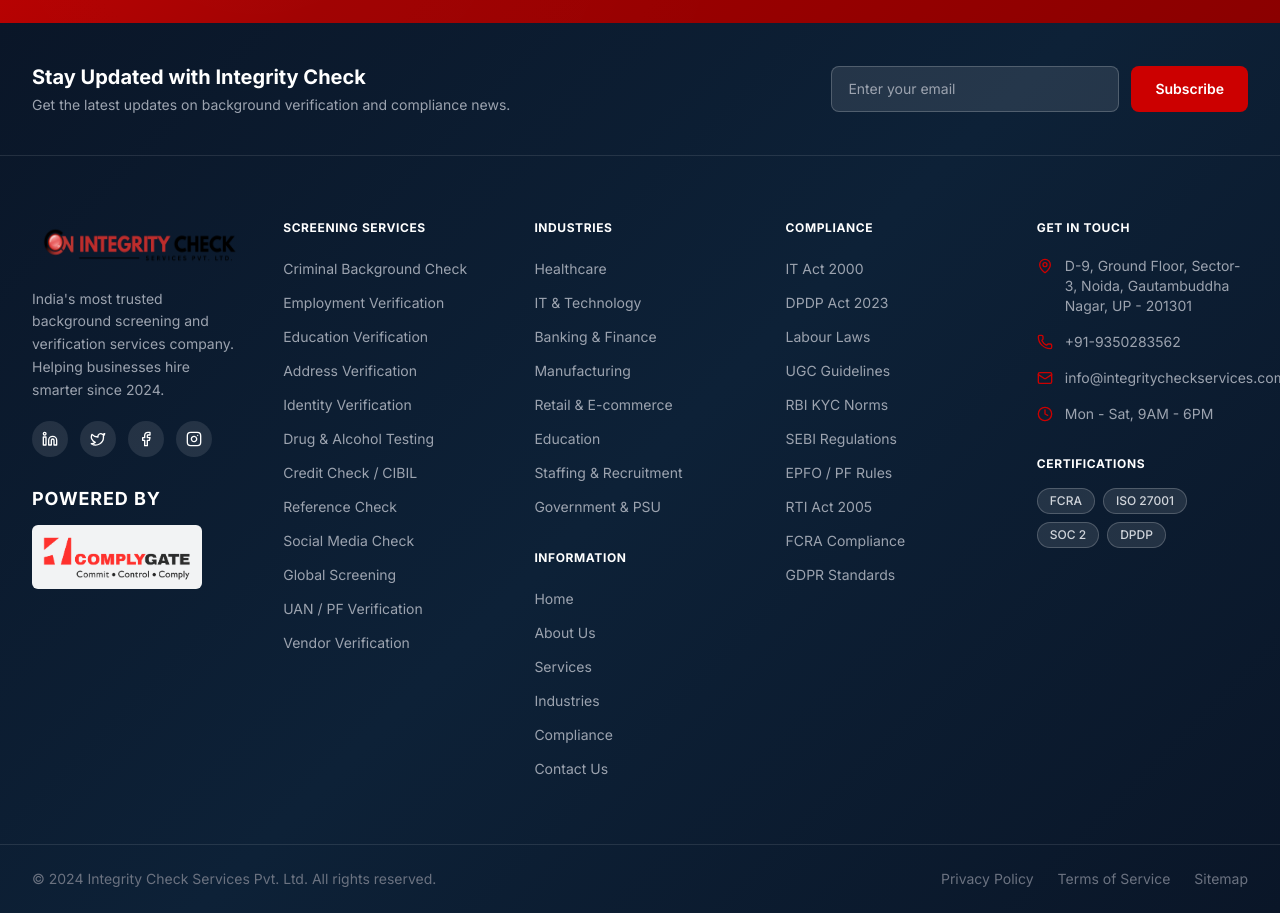
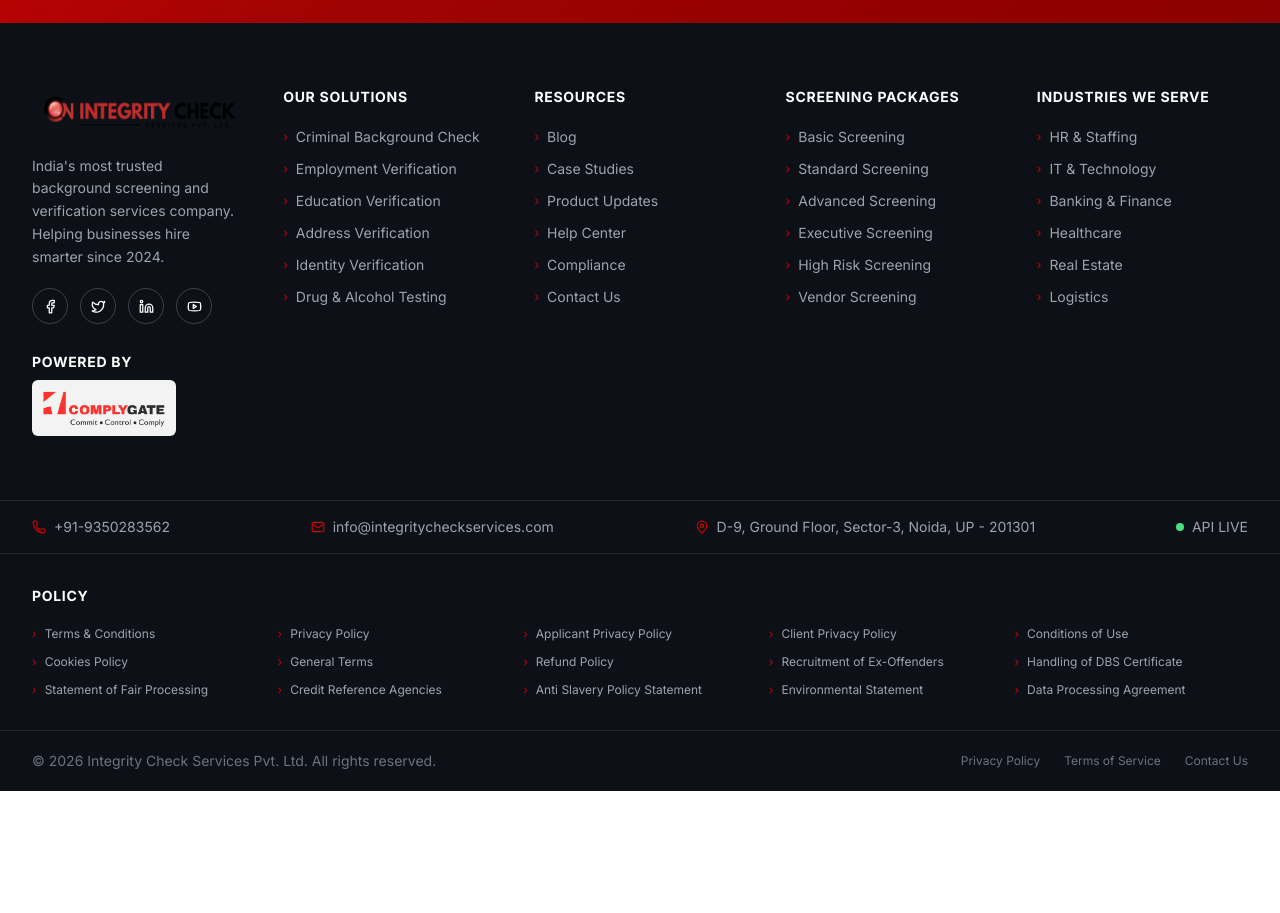
Before and after one commit to sp9935891173s-lgtm/integrity-check-website, a React (Vite) app in the folder app/: page / in a window 1280 px wide. Shown: the part 2600-3513 px from the top of the page. After the commit the page ends 3391 px from the top, so only its background shows below. Built offline with nearby package versions, Linux system fonts and the light colour scheme.

Commit message:
compliance final update

```diff
--- a/app/src/components/Footer.tsx
+++ b/app/src/components/Footer.tsx
@@ -1,72 +1,69 @@
 import { Link } from 'react-router';
-import { MapPin, Phone, Mail, Clock, Linkedin, Twitter, Facebook, Instagram } from 'lucide-react';
+import { MapPin, Phone, Mail, Facebook, Twitter, Linkedin, Youtube } from 'lucide-react';
 
-const screeningLinks = [
+const ourSolutions = [
   { path: '/services', label: 'Criminal Background Check' },
   { path: '/services', label: 'Employment Verification' },
   { path: '/services', label: 'Education Verification' },
   { path: '/services', label: 'Address Verification' },
   { path: '/services', label: 'Identity Verification' },
   { path: '/services', label: 'Drug & Alcohol Testing' },
-  { path: '/services', label: 'Credit Check / CIBIL' },
-  { path: '/services', label: 'Reference Check' },
-  { path: '/services', label: 'Social Media Check' },
-  { path: '/services', label: 'Global Screening' },
-  { path: '/services', label: 'UAN / PF Verification' },
-  { path: '/services', label: 'Vendor Verification' },
 ];
 
-const industryLinks = [
-  { path: '/industries', label: 'Healthcare' },
-  { path: '/industries', label: 'IT & Technology' },
-  { path: '/industries', label: 'Banking & Finance' },
-  { path: '/industries', label: 'Manufacturing' },
-  { path: '/industries', label: 'Retail & E-commerce' },
-  { path: '/industries', label: 'Education' },
-  { path: '/industries', label: 'Staffing & Recruitment' },
-  { path: '/industries', label: 'Government & PSU' },
-];
-
-const informationLinks = [
-  { path: '/', label: 'Home' },
-  { path: '/about', label: 'About Us' },
-  { path: '/services', label: 'Services' },
-  { path: '/industries', label: 'Industries' },
+const resources = [
+  { path: '/', label: 'Blog' },
+  { path: '/', label: 'Case Studies' },
+  { path: '/', label: 'Product Updates' },
+  { path: '/', label: 'Help Center' },
   { path: '/compliance', label: 'Compliance' },
   { path: '/contact', label: 'Contact Us' },
 ];
 
+const screeningPackages = [
+  { path: '/services', label: 'Basic Screening' },
+  { path: '/services', label: 'Standard Screening' },
+  { path: '/services', label: 'Advanced Screening' },
+  { path: '/services', label: 'Executive Screening' },
+  { path: '/services', label: 'High Risk Screening' },
+  { path: '/services', label: 'Vendor Screening' },
+];
+
+const industries = [
+  { path: '/industries', label: 'HR & Staffing' },
+  { path: '/industries', label: 'IT & Technology' },
+  { path: '/industries', label: 'Banking & Finance' },
+  { path: '/industries', label: 'Healthcare' },
+  { path: '/industries', label: 'Real Estate' },
+  { path: '/industries', label: 'Logistics' },
+];
+
+const policyLinks = [
+  'Terms & Conditions',
+  'Privacy Policy',
+  'Applicant Privacy Policy',
+  'Client Privacy Policy',
+  'Conditions of Use',
+  'Cookies Policy',
+  'General Terms',
+  'Refund Policy',
+  'Recruitment of Ex-Offenders',
+  'Handling of DBS Certificate',
+  'Statement of Fair Processing',
+  'Credit Reference Agencies',
+  'Anti Slavery Policy Statement',
+  'Environmental Statement',
+  'Data Processing Agreement',
+];
+
 export default function Footer() {
   return (
-    <footer style={{ background: 'linear-gradient(135deg, #0a1628 0%, #0d2137 50%, #0a1628 100%)' }} className="text-white">
-
-      {/* Newsletter Strip */}
-      <div className="border-b border-white/10">
-        <div className="max-w-7xl mx-auto px-4 sm:px-6 lg:px-8 py-10">
-          <div className="flex flex-col md:flex-row items-center justify-between gap-6">
-            <div>
-              <h3 className="text-xl font-bold text-white mb-1">Stay Updated with Integrity Check</h3>
-              <p className="text-gray-400 text-sm">Get the latest updates on background verification and compliance news.</p>
-            </div>
-            <div className="flex gap-3 w-full md:w-auto">
-              <input
-                type="email"
-                placeholder="Enter your email"
-                className="flex-1 md:w-72 px-4 py-3 rounded-lg bg-white/10 border border-white/20 text-white placeholder-gray-400 text-sm focus:outline-none focus:border-brand-red"
-              />
-              <button className="px-6 py-3 bg-brand-red text-white font-semibold rounded-lg hover:bg-brand-red-dark transition-colors text-sm shrink-0">
-                Subscribe
-              </button>
-            </div>
-          </div>
-        </div>
-      </div>
+    <footer style={{ background: '#0d1117' }} className="text-white">
 
       {/* Main Footer */}
       <div className="max-w-7xl mx-auto px-4 sm:px-6 lg:px-8 py-16">
         <div className="grid grid-cols-1 md:grid-cols-2 lg:grid-cols-5 gap-10">
 
-          {/* Company Info */}
+          {/* Logo + About */}
           <div className="lg:col-span-1 space-y-5">
             <Link to="/" className="block">
               <img src="/logo.png" alt="Integrity Check Services" className="h-12 w-auto" />
@@ -75,32 +72,43 @@
               India's most trusted background screening and verification services company. Helping businesses hire smarter since 2024.
             </p>
             <div className="flex gap-3">
-              {[Linkedin, Twitter, Facebook, Instagram].map((Icon, i) => (
+              {[
+                { Icon: Facebook, label: 'Facebook' },
+                { Icon: Twitter, label: 'Twitter' },
+                { Icon: Linkedin, label: 'LinkedIn' },
+                { Icon: Youtube, label: 'YouTube' },
+              ].map(({ Icon, label }) => (
                 <a
-                  key={i}
+                  key={label}
                   href="#"
-                  className="w-9 h-9 rounded-full bg-white/10 flex items-center justify-center hover:bg-brand-red transition-colors duration-200"
-                  aria-label="Social media"
+                  aria-label={label}
+                  className="w-9 h-9 rounded-full border border-white/20 flex items-center justify-center hover:bg-brand-red hover:border-brand-red transition-colors duration-200"
                 >
-                  <Icon size={16} />
+                  <Icon size={15} />
                 </a>
               ))}
             </div>
             <div className="pt-2">
-              <p className="text-white text-lg font-bold mb-3 uppercase tracking-wider">Powered by</p>
+              <p className="text-white text-sm font-bold mb-2 uppercase tracking-wider">Powered by</p>
               <a href="https://www.complygate.co.uk/" target="_blank" rel="noopener noreferrer">
-              <img src="/logo2.png" alt="ComplyGate" className="h-16 w-auto rounded-md p-2" style={{background: 'rgba(255,255,255,0.95)', backdropFilter: 'blur(8px)'}} />
+                <img
+                  src="/logo2.png"
+                  alt="ComplyGate"
+                  className="h-14 w-auto rounded-md p-2"
+                  style={{ background: 'rgba(255,255,255,0.95)' }}
+                />
               </a>
             </div>
           </div>
 
-          {/* Screening Services */}
+          {/* Our Solutions */}
           <div>
-            <h4 className="text-xs font-bold mb-5 text-white uppercase tracking-wider">Screening Services</h4>
-            <ul className="space-y-2.5">
-              {screeningLinks.map((link) => (
-                <li key={link.label}>
-                  <Link to={link.path} className="text-gray-400 text-sm hover:text-brand-red transition-colors duration-200">
+            <h4 className="text-sm font-bold mb-5 text-white uppercase tracking-wider">Our Solutions</h4>
+            <ul className="space-y-3">
+              {ourSolutions.map((link) => (
+                <li key={link.label} className="flex items-center gap-2">
+                  <span className="text-brand-red text-xs">›</span>
+                  <Link to={link.path} className="text-gray-400 text-sm hover:text-white transition-colors duration-200">
                     {link.label}
                   </Link>
                 </li>
@@ -108,23 +116,14 @@
             </ul>
           </div>
 
-          {/* Industries + Information */}
+          {/* Resources */}
           <div>
-            <h4 className="text-xs font-bold mb-5 text-white uppercase tracking-wider">Industries</h4>
-            <ul className="space-y-2.5">
-              {industryLinks.map((link) => (
-                <li key={link.label}>
-                  <Link to={link.path} className="text-gray-400 text-sm hover:text-brand-red transition-colors duration-200">
-                    {link.label}
-                  </Link>
-                </li>
-              ))}
-            </ul>
-            <h4 className="text-xs font-bold mt-8 mb-5 text-white uppercase tracking-wider">Information</h4>
-            <ul className="space-y-2.5">
-              {informationLinks.map((link) => (
-                <li key={link.label}>
-                  <Link to={link.path} className="text-gray-400 text-sm hover:text-brand-red transition-colors duration-200">
+            <h4 className="text-sm font-bold mb-5 text-white uppercase tracking-wider">Resources</h4>
+            <ul className="space-y-3">
+              {resources.map((link) => (
+                <li key={link.label} className="flex items-center gap-2">
+                  <span className="text-brand-red text-xs">›</span>
+                  <Link to={link.path} className="text-gray-400 text-sm hover:text-white transition-colors duration-200">
                     {link.label}
                   </Link>
                 </li>
@@ -132,73 +131,91 @@
             </ul>
           </div>
 
-          {/* Compliance */}
+          {/* Screening Packages */}
           <div>
-            <h4 className="text-xs font-bold mb-5 text-white uppercase tracking-wider">Compliance</h4>
-            <ul className="space-y-2.5">
-              {['IT Act 2000', 'DPDP Act 2023', 'Labour Laws', 'UGC Guidelines', 'RBI KYC Norms', 'SEBI Regulations', 'EPFO / PF Rules', 'RTI Act 2005', 'FCRA Compliance', 'GDPR Standards'].map((item) => (
-                <li key={item}>
-                  <Link to="/compliance" className="text-gray-400 text-sm hover:text-brand-red transition-colors duration-200">
-                    {item}
+            <h4 className="text-sm font-bold mb-5 text-white uppercase tracking-wider">Screening Packages</h4>
+            <ul className="space-y-3">
+              {screeningPackages.map((link) => (
+                <li key={link.label} className="flex items-center gap-2">
+                  <span className="text-brand-red text-xs">›</span>
+                  <Link to={link.path} className="text-gray-400 text-sm hover:text-white transition-colors duration-200">
+                    {link.label}
                   </Link>
                 </li>
               ))}
             </ul>
           </div>
 
-          {/* Get In Touch */}
+          {/* Industries We Serve */}
           <div>
-            <h4 className="text-xs font-bold mb-5 text-white uppercase tracking-wider">Get In Touch</h4>
-            <ul className="space-y-4">
-              <li className="flex items-start gap-3">
-                <MapPin size={16} className="text-brand-red shrink-0 mt-0.5" />
-                <span className="text-gray-400 text-sm">D-9, Ground Floor, Sector-3, Noida, Gautambuddha Nagar, UP - 201301</span>
+            <h4 className="text-sm font-bold mb-5 text-white uppercase tracking-wider">Industries We Serve</h4>
+            <ul className="space-y-3">
+              {industries.map((link) => (
+                <li key={link.label} className="flex items-center gap-2">
+                  <span className="text-brand-red text-xs">›</span>
+                  <Link to={link.path} className="text-gray-400 text-sm hover:text-white transition-colors duration-200">
+                    {link.label}
+                  </Link>
                 </li>
-              <li className="flex items-center gap-3">
-                <Phone size={16} className="text-brand-red shrink-0" />
-                <a href="tel:+919350283562" className="text-gray-400 text-sm hover:text-brand-red transition-colors">
+              ))}
+            </ul>
+          </div>
+
+        </div>
+      </div>
+
+      {/* Contact Bar */}
+      <div className="border-t border-b border-white/10">
+        <div className="max-w-7xl mx-auto px-4 sm:px-6 lg:px-8 py-4">
+          <div className="flex flex-wrap items-center justify-between gap-4 text-sm text-gray-400">
+            <a href="tel:+919350283562" className="flex items-center gap-2 hover:text-white transition-colors">
+              <Phone size={14} className="text-brand-red" />
               +91-9350283562
             </a>
-              </li>
-              <li className="flex items-center gap-3">
-                <Mail size={16} className="text-brand-red shrink-0" />
-                <a href="mailto:info@integritycheckservices.com" className="text-gray-400 text-sm hover:text-brand-red transition-colors">
+            <a href="mailto:info@integritycheckservices.com" className="flex items-center gap-2 hover:text-white transition-colors">
+              <Mail size={14} className="text-brand-red" />
               info@integritycheckservices.com
             </a>
-              </li>
-              <li className="flex items-center gap-3">
-                <Clock size={16} className="text-brand-red shrink-0" />
-                <span className="text-gray-400 text-sm">Mon - Sat, 9AM - 6PM</span>
-              </li>
-            </ul>
+            <span className="flex items-center gap-2">
+              <MapPin size={14} className="text-brand-red" />
+              D-9, Ground Floor, Sector-3, Noida, UP - 201301
+            </span>
+            <span className="flex items-center gap-2">
+              <span className="w-2 h-2 rounded-full bg-green-400 inline-block"></span>
+              API LIVE
+            </span>
+          </div>
+        </div>
+      </div>
 
-            {/* Certifications */}
-            <div className="mt-8">
-              <h4 className="text-xs font-bold mb-4 text-white uppercase tracking-wider">Certifications</h4>
-              <div className="flex flex-wrap gap-2">
-                {['FCRA', 'ISO 27001', 'SOC 2', 'DPDP'].map((cert) => (
-                  <span key={cert} className="px-3 py-1 bg-white/10 border border-white/20 rounded-full text-xs text-gray-300 font-medium">
-                    {cert}
-                  </span>
+      {/* Policy Section */}
+      <div className="border-b border-white/10">
+        <div className="max-w-7xl mx-auto px-4 sm:px-6 lg:px-8 py-8">
+          <h4 className="text-sm font-bold mb-5 text-white uppercase tracking-wider">Policy</h4>
+          <div className="grid grid-cols-2 sm:grid-cols-3 lg:grid-cols-5 gap-3">
+            {policyLinks.map((item) => (
+              <a
+                key={item}
+                href="#"
+                className="flex items-center gap-2 text-gray-400 text-xs hover:text-white transition-colors duration-200"
+              >
+                <span className="text-brand-red">›</span>
+                {item}
+              </a>
             ))}
           </div>
         </div>
       </div>
 
-        </div>
-      </div>
-
       {/* Bottom Bar */}
-      <div className="border-t border-white/10">
-        <div className="max-w-7xl mx-auto px-4 sm:px-6 lg:px-8 py-6 flex flex-col md:flex-row items-center justify-between gap-4">
-          <p className="text-gray-500 text-sm text-center md:text-left">
-            © 2024 Integrity Check Services Pvt. Ltd. All rights reserved.
+      <div className="max-w-7xl mx-auto px-4 sm:px-6 lg:px-8 py-5 flex flex-col md:flex-row items-center justify-between gap-3">
+        <p className="text-gray-500 text-sm">
+          © 2026 Integrity Check Services Pvt. Ltd. All rights reserved.
         </p>
         <div className="flex gap-6">
-            <a href="#" className="text-gray-500 text-sm hover:text-white transition-colors">Privacy Policy</a>
-            <a href="#" className="text-gray-500 text-sm hover:text-white transition-colors">Terms of Service</a>
-            <a href="#" className="text-gray-500 text-sm hover:text-white transition-colors">Sitemap</a>
-          </div>
+          <a href="#" className="text-gray-500 text-xs hover:text-white transition-colors">Privacy Policy</a>
+          <a href="#" className="text-gray-500 text-xs hover:text-white transition-colors">Terms of Service</a>
+          <a href="#" className="text-gray-500 text-xs hover:text-white transition-colors">Contact Us</a>
         </div>
       </div>
 
```
Lines whose indentation alone changed are shown as unchanged.
